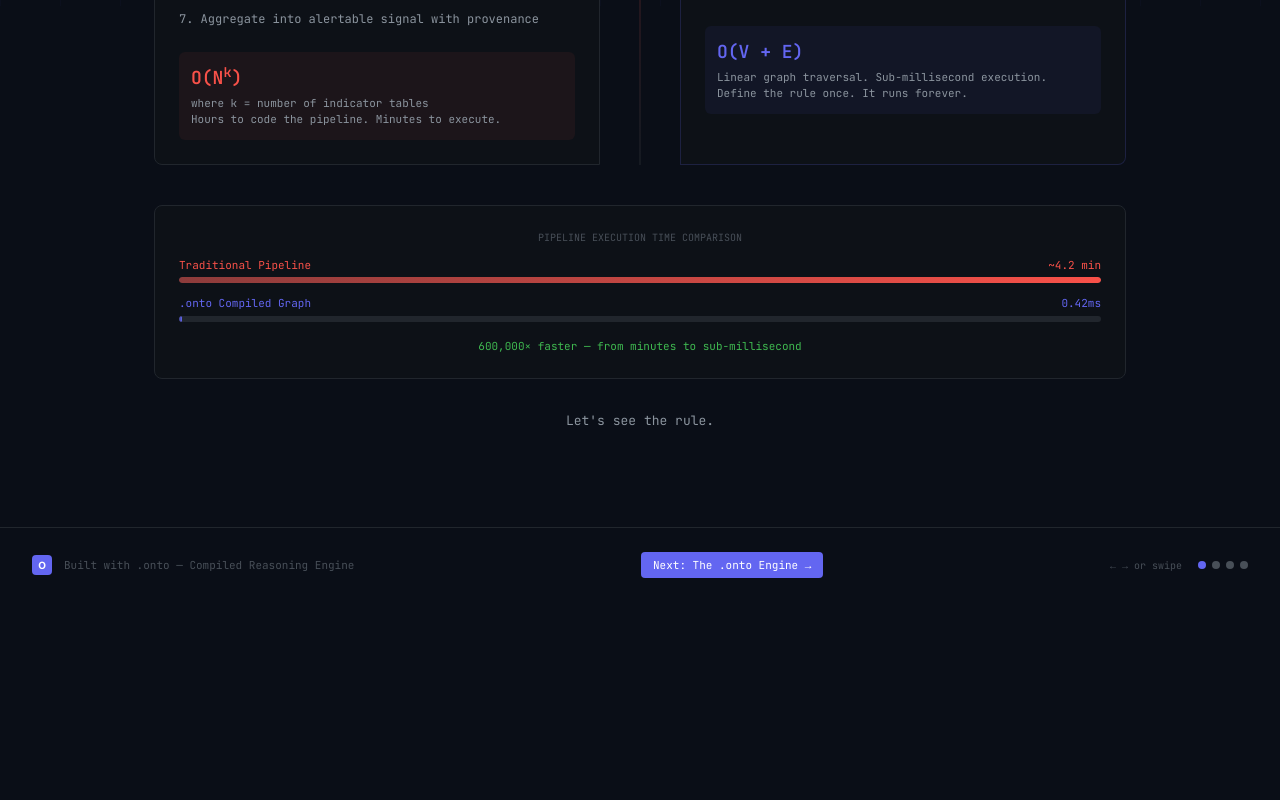
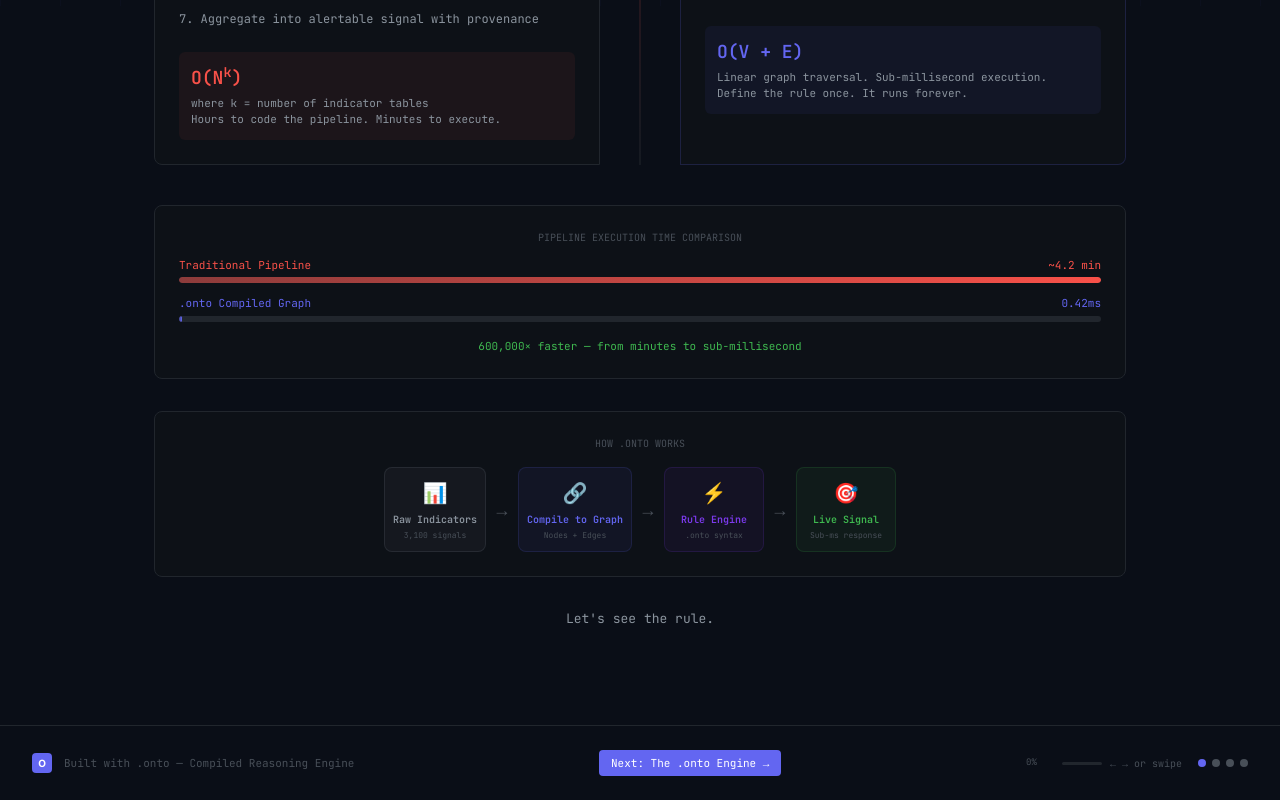
Before and after one commit to aiaclawdbot/ontos-aether-demo, a Next.js app: page / in a window 1280 px wide. Shown: the part 794-1594 px from the top of the page. Before the commit the page ends 1396 px from the top, so only its background shows below. Built offline with nearby package versions, Linux system fonts and the light colour scheme.

Commit message:
Ralph iteration 14: scroll progress, code search, how-it-works flowchart

```diff
--- a/app/page.tsx
+++ b/app/page.tsx
@@ -16,6 +16,21 @@ function useMediaQuery(query: string) {
     return () => mql.removeEventListener('change', handler);
   }, [query]);
   return matches;
+}
+
+// ─── Scroll Progress Hook ────────────────────────────────────────
+function useScrollProgress() {
+  const [progress, setProgress] = useState(0);
+  useEffect(() => {
+    const handleScroll = () => {
+      const scrollTop = window.scrollY;
+      const docHeight = document.documentElement.scrollHeight - window.innerHeight;
+      setProgress(docHeight > 0 ? Math.min(scrollTop / docHeight, 1) : 0);
+    };
+    window.addEventListener('scroll', handleScroll, { passive: true });
+    return () => window.removeEventListener('scroll', handleScroll);
+  }, []);
+  return progress;
 }
 
 // ─── Reduced Motion Hook ─────────────────────────────────────────
@@ -605,6 +620,43 @@ function Phase1() {
         </div>
       </div>
 
+      {/* How it works flowchart */}
+      <div style={{ background: T.surface, border: `1px solid ${T.border}`, borderRadius: 8, padding: isMobile ? 16 : 24, marginBottom: 32 }}>
+        <div style={{ ...mono, fontSize: 10, color: T.textTer, marginBottom: 16, textAlign: 'center' }}>HOW .ONTO WORKS</div>
+        <div style={{ display: 'flex', flexDirection: isMobile ? 'column' : 'row', alignItems: 'center', justifyContent: 'center', gap: isMobile ? 8 : 4 }}>
+          {[
+            { icon: '📊', label: 'Raw Indicators', sub: '3,100 signals', color: T.textSec },
+            { icon: '→', label: '', sub: '', color: T.textTer },
+            { icon: '🔗', label: 'Compile to Graph', sub: 'Nodes + Edges', color: T.accent },
+            { icon: '→', label: '', sub: '', color: T.textTer },
+            { icon: '⚡', label: 'Rule Engine', sub: '.onto syntax', color: T.aether },
+            { icon: '→', label: '', sub: '', color: T.textTer },
+            { icon: '🎯', label: 'Live Signal', sub: 'Sub-ms response', color: T.green },
+          ].map((step, i) => (
+            <motion.div
+              key={i}
+              initial={{ opacity: 0, y: 8 }}
+              animate={{ opacity: 1, y: 0 }}
+              transition={{ delay: 0.5 + i * 0.12, duration: 0.4, ease: 'easeOut' }}
+              style={{
+                display: 'flex', flexDirection: 'column', alignItems: 'center',
+                minWidth: step.label ? (isMobile ? 80 : 100) : 24,
+              }}
+            >
+              {step.label ? (
+                <div style={{ textAlign: 'center', padding: '10px 8px', background: `${step.color}10`, borderRadius: 8, border: `1px solid ${step.color}25`, minWidth: isMobile ? 80 : 100 }}>
+                  <div style={{ fontSize: 20, marginBottom: 4 }}>{step.icon}</div>
+                  <div style={{ ...mono, fontSize: 10, color: step.color, fontWeight: 600 }}>{step.label}</div>
+                  <div style={{ ...mono, fontSize: 8, color: T.textTer, marginTop: 2 }}>{step.sub}</div>
+                </div>
+              ) : (
+                <span style={{ ...mono, fontSize: isMobile ? 14 : 18, color: T.textTer, transform: isMobile ? 'rotate(90deg)' : 'none' }}>{step.icon}</span>
+              )}
+            </motion.div>
+          ))}
+        </div>
+      </div>
+
       <div style={{ textAlign: 'center', ...mono, fontSize: 13, color: T.textSec }}>
         Let&apos;s see the rule.
       </div>
@@ -617,8 +669,32 @@ function Phase2() {
   const isMobile = useMediaQuery('(max-width: 768px)');
   const [linesVisible, setLinesVisible] = useState(0);
   const [collapsed, setCollapsed] = useState<Record<string, boolean>>({});
+  const [searchQuery, setSearchQuery] = useState('');
+  const [searchFocused, setSearchFocused] = useState(false);
   const codeLines = ONTO_FILE.split('\n');
   const codeRef = useRef<HTMLDivElement>(null);
+  const searchInputRef = useRef<HTMLInputElement>(null);
+
+  // Cmd+F / Ctrl+F to focus search (only when Phase 2 is active)
+  useEffect(() => {
+    const handleKeyDown = (e: KeyboardEvent) => {
+      if ((e.metaKey || e.ctrlKey) && e.key === 'f') {
+        e.preventDefault();
+        searchInputRef.current?.focus();
+      }
+      if (e.key === 'Escape') {
+        setSearchQuery('');
+        searchInputRef.current?.blur();
+      }
+    };
+    window.addEventListener('keydown', handleKeyDown);
+    return () => window.removeEventListener('keydown', handleKeyDown);
+  }, []);
+
+  const searchMatches = searchQuery.length >= 2 ? codeLines.reduce<number[]>((acc, line, i) => {
+    if (line.toLowerCase().includes(searchQuery.toLowerCase())) acc.push(i);
+    return acc;
+  }, []) : [];
 
   useEffect(() => {
     const interval = setInterval(() => {
@@ -743,6 +819,35 @@ function Phase2() {
         </div>
       )}
 
+      {/* Search bar */}
+      {linesVisible >= codeLines.length && (
+        <div style={{ display: 'flex', alignItems: 'center', gap: 8, marginBottom: 8 }}>
+          <div style={{ flex: 1, position: 'relative' }}>
+            <input
+              ref={searchInputRef}
+              type="text"
+              value={searchQuery}
+              onChange={(e) => setSearchQuery(e.target.value)}
+              onFocus={() => setSearchFocused(true)}
+              onBlur={() => setSearchFocused(false)}
+              placeholder="Search .onto code… (⌘F)"
+              style={{
+                ...mono, fontSize: 12, width: '100%', padding: '6px 12px 6px 28px',
+                background: T.surface, border: `1px solid ${searchFocused ? T.accent + '60' : T.border}`,
+                borderRadius: 6, color: T.text, outline: 'none',
+                transition: 'border-color 0.2s ease',
+              }}
+            />
+            <span style={{ position: 'absolute', left: 10, top: '50%', transform: 'translateY(-50%)', ...mono, fontSize: 11, color: T.textTer }}>⌕</span>
+          </div>
+          {searchQuery.length >= 2 && (
+            <span style={{ ...mono, fontSize: 10, color: searchMatches.length > 0 ? T.green : T.red, whiteSpace: 'nowrap' }}>
+              {searchMatches.length} match{searchMatches.length !== 1 ? 'es' : ''}
+            </span>
+          )}
+        </div>
+      )}
+
       <div style={{ background: T.surface, border: `1px solid ${T.border}`, borderRadius: 8, overflow: 'hidden' }}>
         <div style={{ display: 'flex', justifyContent: 'space-between', alignItems: 'center', padding: '8px 16px', borderBottom: `1px solid ${T.border}`, background: T.elevated }}>
           <div style={{ display: 'flex', alignItems: 'center', gap: 8 }}>
@@ -785,9 +890,9 @@ function Phase2() {
             const section = getSectionAtLine(i);
             const isCollapsed = section && collapsed[section.name];
             return (
-              <div key={i} style={{ display: 'flex', padding: '0 16px', lineHeight: 1.65, cursor: section ? 'pointer' : 'default', transition: 'background 0.1s ease' }}
-                onMouseEnter={(e) => { (e.currentTarget as HTMLDivElement).style.background = `${T.accent}08`; }}
-                onMouseLeave={(e) => { (e.currentTarget as HTMLDivElement).style.background = 'transparent'; }}
+              <div key={i} style={{ display: 'flex', padding: '0 16px', lineHeight: 1.65, cursor: section ? 'pointer' : 'default', transition: 'background 0.1s ease', background: searchMatches.includes(i) ? `${T.amber}15` : 'transparent' }}
+                onMouseEnter={(e) => { if (!searchMatches.includes(i)) (e.currentTarget as HTMLDivElement).style.background = `${T.accent}08`; }}
+                onMouseLeave={(e) => { (e.currentTarget as HTMLDivElement).style.background = searchMatches.includes(i) ? `${T.amber}15` : 'transparent'; }}
                 onClick={section ? () => setCollapsed(c => ({ ...c, [section.name]: !c[section.name] })) : undefined}>
                 <span style={{ ...mono, fontSize: 12, color: T.textTer, width: 36, textAlign: 'right', marginRight: 16, userSelect: 'none', flexShrink: 0 }}>{i + 1}</span>
                 {section && (
@@ -1356,7 +1461,7 @@ function Phase4() {
 }
 
 // ─── Footer ──────────────────────────────────────────────────────
-function Footer({ phase, setPhase }: { phase: number; setPhase: (p: number) => void }) {
+function Footer({ phase, setPhase, scrollProgress = 0 }: { phase: number; setPhase: (p: number) => void; scrollProgress?: number }) {
   const isMobile = useMediaQuery('(max-width: 768px)');
   return (
     <div style={{ borderTop: `1px solid ${T.border}`, padding: isMobile ? '16px' : '24px 32px', display: 'flex', alignItems: 'center', justifyContent: 'space-between', marginTop: 48, flexWrap: isMobile ? 'wrap' : 'nowrap', gap: isMobile ? 12 : 0 }}>
@@ -1377,6 +1482,10 @@ function Footer({ phase, setPhase }: { phase: number; setPhase: (p: number) => v
         )}
       </div>
       <div style={{ display: 'flex', alignItems: 'center', gap: 8 }}>
+        <span style={{ ...mono, fontSize: 9, color: T.textTer, minWidth: 28 }}>{Math.round(scrollProgress * 100)}%</span>
+        <div style={{ width: 40, height: 3, background: T.border, borderRadius: 2, overflow: 'hidden' }}>
+          <div style={{ height: '100%', width: `${scrollProgress * 100}%`, background: T.accent, borderRadius: 2, transition: 'width 0.1s ease' }} />
+        </div>
         <span style={{ ...mono, fontSize: 10, color: T.textTer }}>← → or swipe</span>
         <div style={{ display: 'flex', gap: 6, marginLeft: 8 }}>
           {PHASE_NAMES.map((_, i) => (
@@ -1400,6 +1509,7 @@ export default function Page() {
   const [loaded, setLoaded] = useState(false);
   const [autoAdvance, setAutoAdvance] = useState(false);
   const reducedMotion = usePrefersReducedMotion();
+  const scrollProgress = useScrollProgress();
   const PhaseComponent = PHASES_COMPONENTS[phase];
 
   useEffect(() => {
@@ -1476,7 +1586,7 @@ export default function Page() {
         </AnimatePresence>
         </main>
         <motion.div initial={{ opacity: 0 }} animate={{ opacity: 1 }} transition={{ duration: 0.5, delay: 0.3 }}>
-          <Footer phase={phase} setPhase={setPhase} />
+          <Footer phase={phase} setPhase={setPhase} scrollProgress={scrollProgress} />
         </motion.div>
       </div>
     </motion.div>
```
Also changed, not shown: 1 other file (tests, documents, lock files or other folders).
